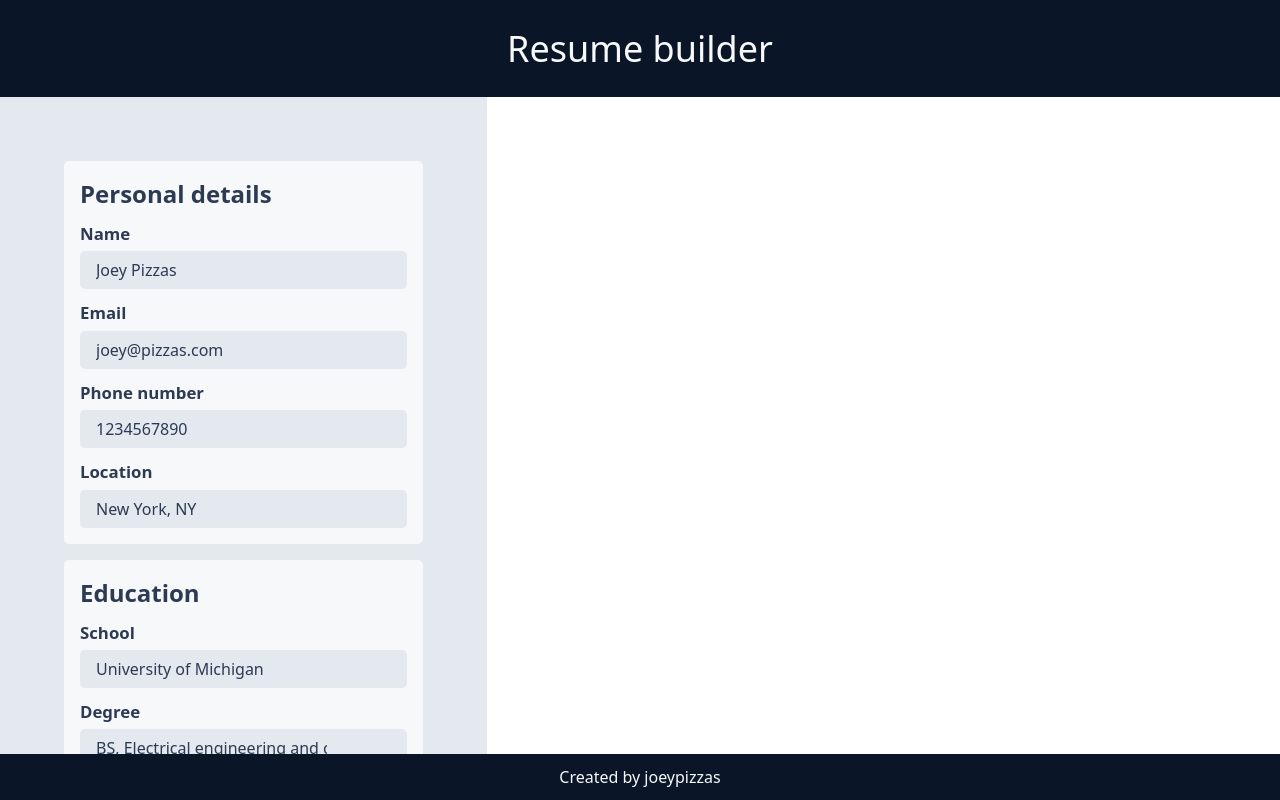
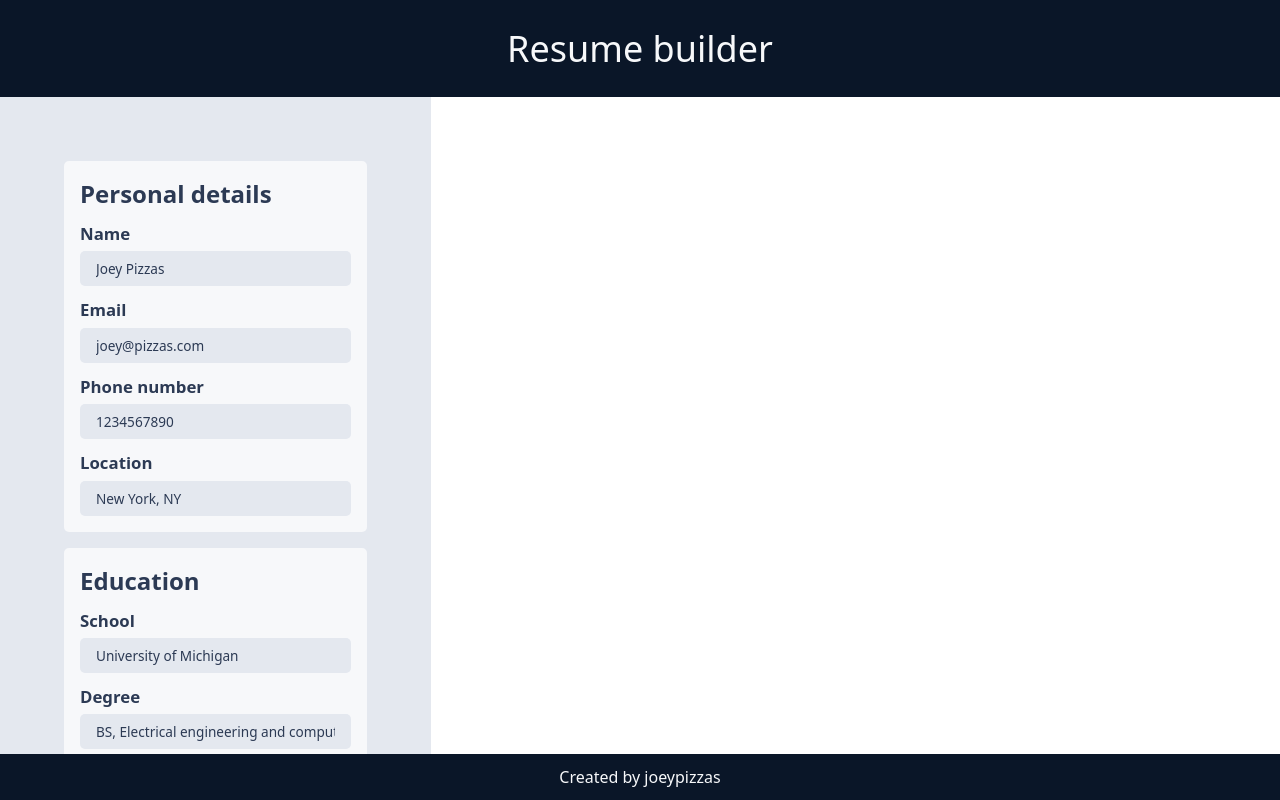
Before and after one commit to joeypizzas/resume-app, a React (Vite) app: page / in a window 1280 px wide. Built offline with nearby package versions, Linux system fonts and the light colour scheme.

Commit message:
Updated font size

```diff
--- a/src/components/DescriptionField/DescriptionField.css
+++ b/src/components/DescriptionField/DescriptionField.css
@@ -19,4 +19,5 @@
   border: 1px;
   font-weight: 500;
   background-color: var(--color-border);
+  font-size: 0.85rem;
 }
--- a/src/components/FormField/FormField.css
+++ b/src/components/FormField/FormField.css
@@ -14,9 +14,10 @@
 
 .form-field {
   color: var(--color-ink);
-  padding: 0.5rem 5rem 0.5rem 1rem;
+  padding: 0.5rem 1rem 0.5rem 1rem;
   border-radius: 5px;
-  border: 1px;
+  border: none;
   font-weight: 500;
+  font-size: 0.85rem;
   background-color: var(--color-border);
 }
```
